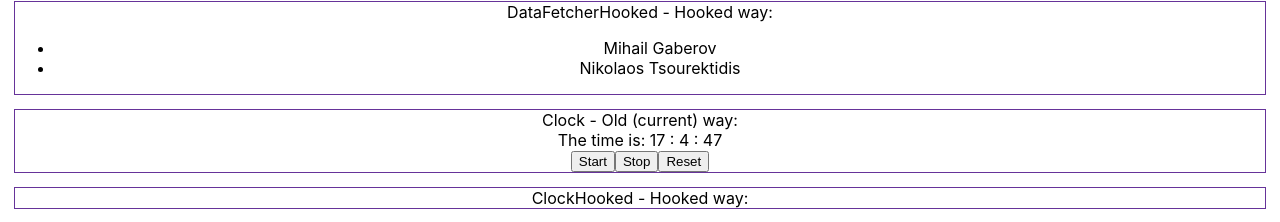
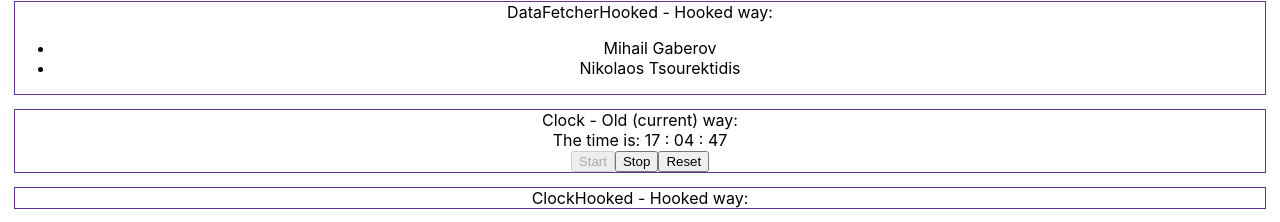
Before and after one commit to mihailgaberov/react-hooks, a React (Create React App) app: page / in a window 1280 px wide. Shown: the part 341-563 px from the top of the page. Built offline with nearby package versions, Linux system fonts and the light colour scheme.

Commit message:
Added the time interval to the state. Added enable/disable logic for the buttons.

```diff
--- a/src/components/Clock/Clock.js
+++ b/src/components/Clock/Clock.js
@@ -1,6 +1,4 @@
 import React from 'react';
-
-let interval = null;
 
 export default class Clock extends React.Component {
 
@@ -8,6 +6,7 @@ export default class Clock extends React.Component {
     super(props);
 
     this.state = {
+      interval: null,
       hours: 0,
       minutes: 0,
       seconds: 0,
@@ -19,21 +18,25 @@ export default class Clock extends React.Component {
   }
 
   start = () => {
-    if (interval !== null) return;
+    if (this.state.interval !== null) return;
 
-    interval = setInterval(() => {
+    this.setState({
+      interval: setInterval(() => {
         const date = new Date();
         this.setState({
           hours: date.getHours(),
           minutes: date.getMinutes(),
           seconds: date.getSeconds(),
         })
-    }, 1000);
+      }, 1000)
+    });
   };
 
   stop = () => {
-    clearInterval(interval);
-    interval = null;
+    clearInterval(this.state.interval);
+    this.setState({
+      interval: null,
+    });
   };
 
   reset = () => {
@@ -46,16 +49,16 @@ export default class Clock extends React.Component {
   };
 
   render() {
-    const { hours, minutes, seconds} = this.state;
+    const { hours, minutes, seconds, interval} = this.state;
 
     return (
       <div>
-        The time is: {hours} : {minutes} : {seconds < 10 ? '0' + seconds : seconds}
+        The time is: {hours < 10 ? '0' + hours: hours} : {minutes < 10 ? '0' + minutes : minutes} : {seconds < 10 ? '0' + seconds : seconds}
         <div className="buttons">
-          <button onClick={() => this.start()}>
+          <button onClick={() => this.start()} disabled={interval !== null}>
             Start
           </button>
-          <button onClick={() => this.stop()}>
+          <button onClick={() => this.stop()} disabled={interval === null}>
             Stop
           </button>
           <button onClick={() => this.reset()}>
```
Lines whose indentation alone changed are shown as unchanged.
